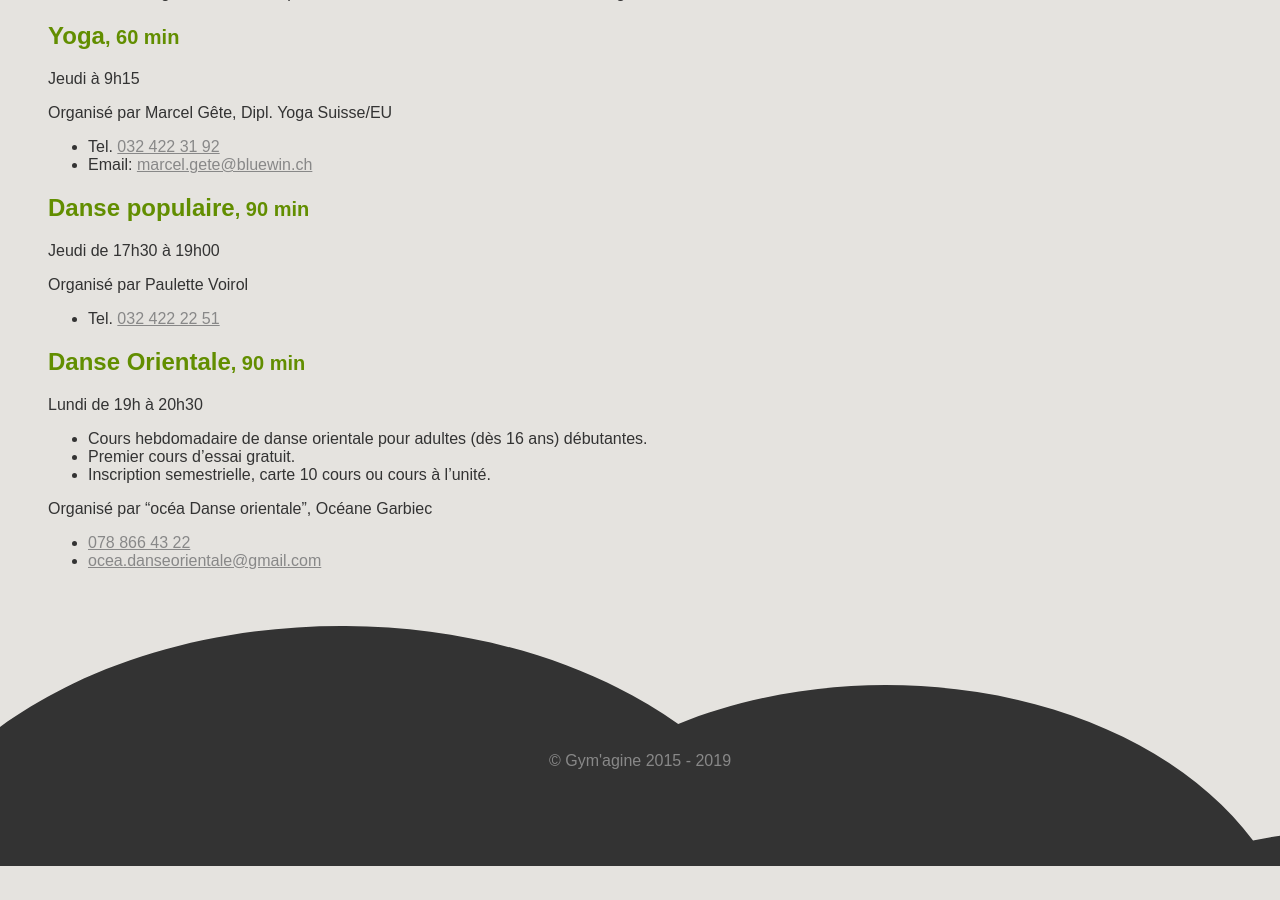
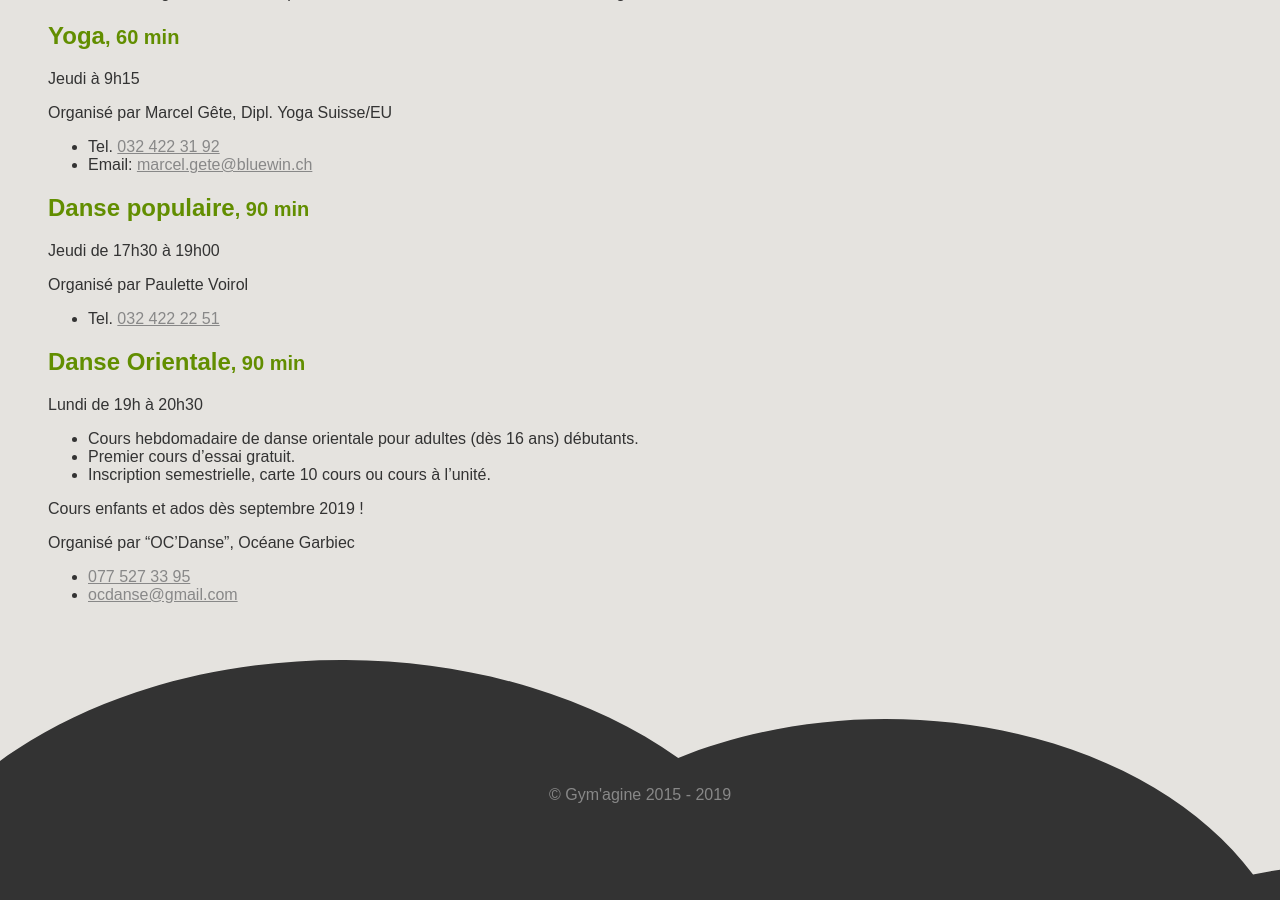
Before and after one commit to kilowhat/gymagine.ch, a Jekyll site: the page built from cours.md, in a window 1280 px wide and 900 px high, scrolled down 837 px. Built offline with Jekyll 4.4.1, drawn with Linux system fonts in a browser that asks for light colours; comment, search, counter and statistics services are not loaded; before the commit the page ends 1703 px from its top, so only the background shows below that.

Commit message:
Mise à jour danse orientale

```diff
--- a/cours.md
+++ b/cours.md
@@ -55,11 +55,13 @@ Organisé par Paulette Voirol
 
 Lundi de 19h à 20h30
 
-- Cours hebdomadaire de danse orientale pour adultes (dès 16 ans) débutantes.
+- Cours hebdomadaire de danse orientale pour adultes (dès 16 ans) débutants.
 - Premier cours d'essai gratuit.
 - Inscription semestrielle, carte 10 cours ou cours à l'unité.
 
-Organisé par "océa Danse orientale", Océane Garbiec
+Cours enfants et ados dès septembre 2019 !
 
-- [078 866 43 22](tel:+41788664322)
-- <ocea.danseorientale@gmail.com>
+Organisé par "OC’Danse", Océane Garbiec
+
+- [077 527 33 95](tel:+41775273395)
+- <ocdanse@gmail.com>
```
